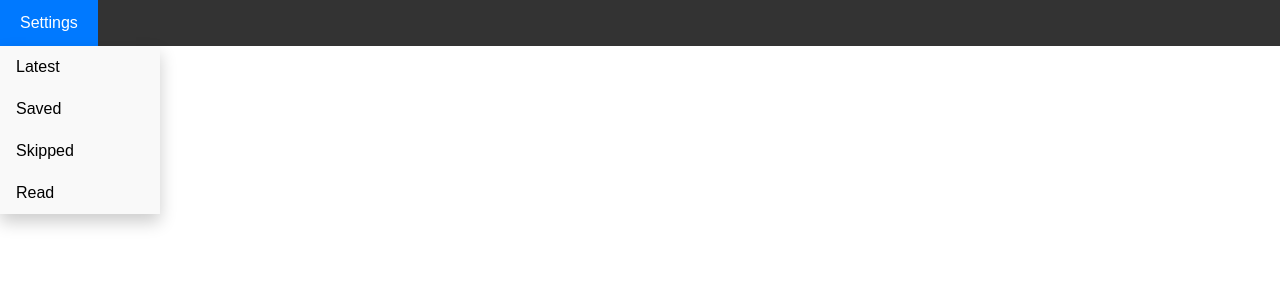
After one commit to JoshuaShawFreelance/scraper, a Flask app: page /settings in a window 1280 px wide. The commit adds this page. Shown: the top 300 px of the page. Run offline with Flask 2, Linux system fonts and the light colour scheme.

Commit message:
Add files via upload

```diff
--- a/main.py
+++ b/main.py
@@ -19,6 +19,13 @@ app.secret_key = b'change this for production'
 @app.route('/', methods=["GET"])
 def index():
     resp = make_response(render_template("index.html"))
+    resp.set_cookie('userID', get_uuid(request))
+    return resp
+
+
+@app.route('/settings', methods=["GET"])
+def settings():
+    resp = make_response(render_template("settings.html"))  # Need to change
     resp.set_cookie('userID', get_uuid(request))
     return resp
 
--- a/templates/index.html
+++ b/templates/index.html
@@ -22,6 +22,7 @@
       <a href="/read">Read</a>
     </div>
   </div>
+  <a href="/settings" style="float: right">Settings</a>
 </div>
 <body>
 <div id="feed"></div>
--- a/templates/read.html
+++ b/templates/read.html
@@ -18,6 +18,7 @@
               <a href="/skipped">Skipped</a>
             </div>
           </div>
+          <a href="/settings" style="float: right">Settings</a>
         </div>
         <body>
 <div id="feed"></div>
--- a/templates/saved.html
+++ b/templates/saved.html
@@ -18,6 +18,7 @@
         <a href="/read">Read</a>
       </div>
     </div>
+    <a href="/settings" style="float: right">Settings</a>
   </div>
 <body>
 <div id="feed"></div>
--- /dev/null
+++ b/templates/settings.html
@@ -0,0 +1,40 @@
+<!DOCTYPE html>
+<html lang="en">
+<head>
+    <meta charset="UTF-8">
+    <title>myFilter/skipped</title>
+	<meta name="viewport" content="width=device-width, initial-scale=1" />
+  <link rel="stylesheet" type="text/css" href="/static/css/main.css" />
+  <script async defer data-domain="dev.myfilter.io" src="https://plausible.io/js/plausible.js"></script>
+</head>
+    <div class="navbar">
+      <div class="dropdown">
+        <button class="dropbtn">Settings
+          <i class="fa fa-caret-down"></i>
+        </button>
+        <div class="dropdown-content">
+          <a href="/">Latest</a>
+          <a href="/saved">Saved</a>
+            <a href="/skipped">Skipped</a>
+          <a href="/read">Read</a>
+        </div>
+      </div>
+    </div>
+  <body>
+<div id="feed"></div>
+<script>
+// Obfuscate + Minify code for production?
+
+function removeDuplicates(array) {
+  return array.filter((a, b) => array.indexOf(a) === b)
+}
+
+function remove_element(my_list, element) {
+  my_list.splice(my_list.indexOf(element), 1);
+  return my_list
+}
+
+
+</script>
+</body>
+</html>
--- a/templates/skipped.html
+++ b/templates/skipped.html
@@ -18,6 +18,7 @@
           <a href="/read">Read</a>
         </div>
       </div>
+      <a href="/settings" style="float: right">Settings</a>
     </div>
   <body>
 <div id="feed"></div>
```
